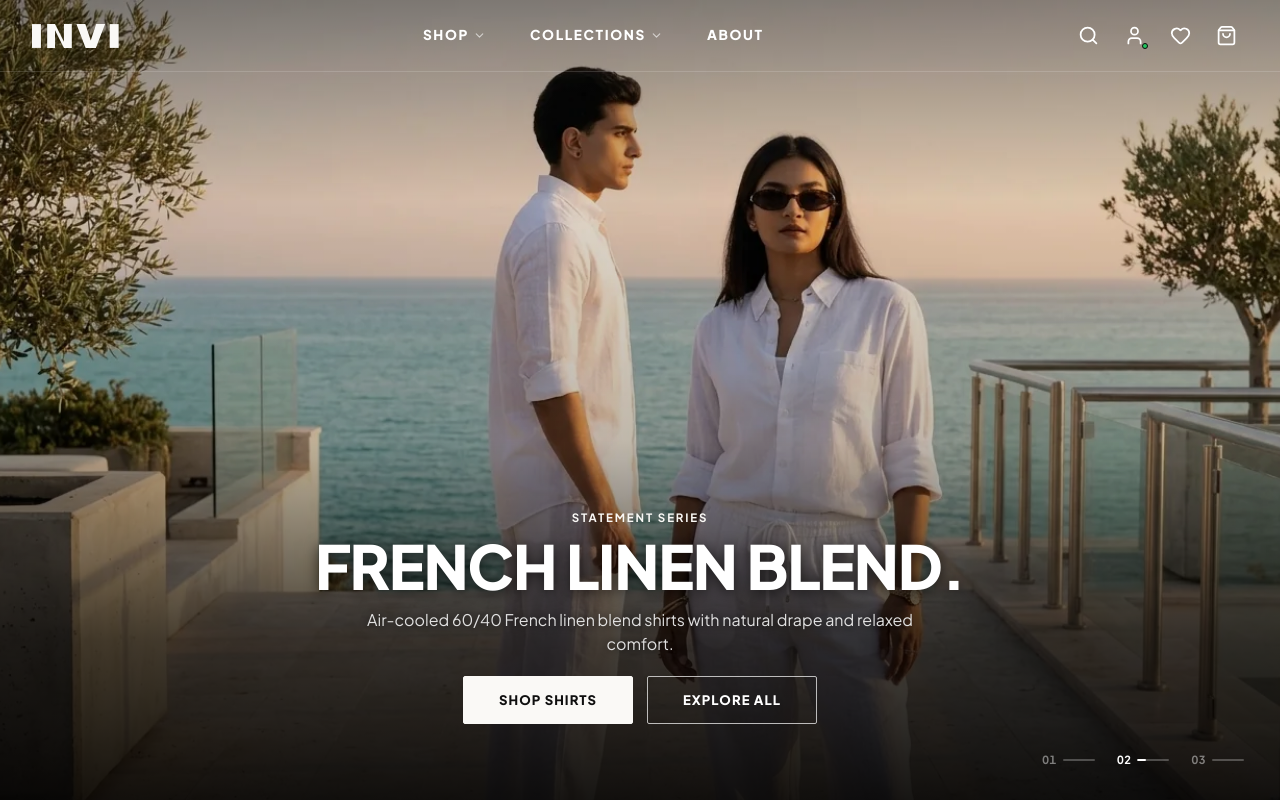
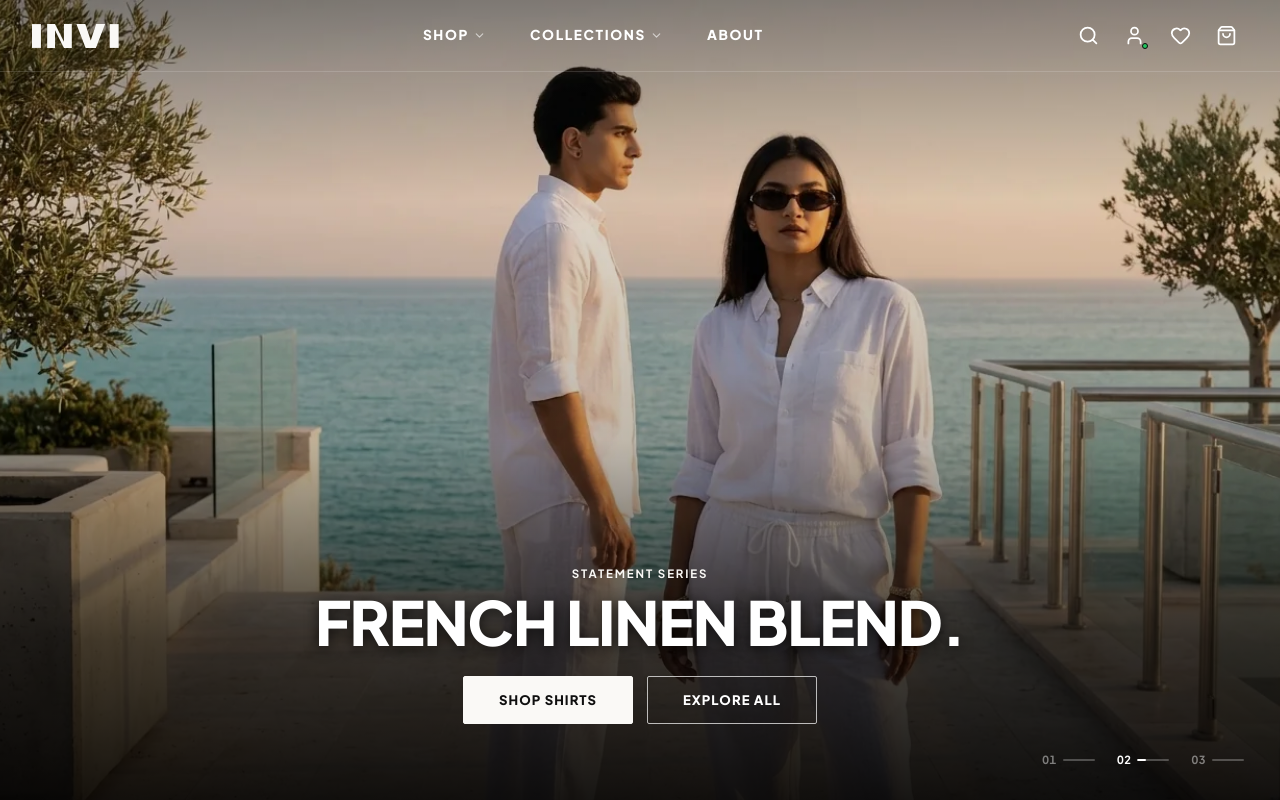
Before and after one commit to supreethkiran25/invi, a React (Vite) app: page / in a window 1280 px wide. Shown: the top 800 px of the page. Built offline with nearby package versions, Linux system fonts and the light colour scheme.

Commit message:
fix: remove hero subtitle description paragraphs for ultra-clean minimalist hero

```diff
--- a/index.html
+++ b/index.html
@@ -33,8 +33,7 @@
       .critical-hero-overlay { position: absolute; inset: 0; background: linear-gradient(to bottom, rgba(0,0,0,0.42) 0%, rgba(0,0,0,0.05) 25%, rgba(0,0,0,0.18) 55%, rgba(0,0,0,0.7) 80%, rgba(0,0,0,0.9) 100%); pointer-events: none; }
       .critical-hero-content { position: relative; z-index: 5; text-align: center; max-width: 860px; padding: 0 16px; margin-bottom: 12px; }
       .critical-tag { font-size: 0.72rem; font-weight: 700; letter-spacing: 0.16em; color: #B35436; text-transform: uppercase; margin-bottom: 8px; }
-      .critical-title { font-size: clamp(2.2rem, 5vw, 3.8rem); font-weight: 800; line-height: 1.05; letter-spacing: -0.02em; text-transform: uppercase; color: #FFFFFF; margin-bottom: 10px; text-shadow: 0 2px 14px rgba(0,0,0,0.7); }
-      .critical-desc { font-size: clamp(0.85rem, 1.4vw, 1rem); color: #EAEAEA; max-width: 580px; margin: 0 auto 20px auto; line-height: 1.5; opacity: 0.95; }
+      .critical-title { font-size: clamp(2.2rem, 5vw, 3.8rem); font-weight: 800; line-height: 1.05; letter-spacing: -0.02em; text-transform: uppercase; color: #FFFFFF; margin-bottom: 22px; text-shadow: 0 2px 14px rgba(0,0,0,0.7); }
       .critical-cta-row { display: flex; align-items: center; justify-content: center; gap: 14px; }
       .critical-btn { min-width: 170px; height: 48px; border-radius: 4px; display: inline-flex; align-items: center; justify-content: center; font-size: 0.78rem; font-weight: 800; letter-spacing: 0.08em; text-transform: uppercase; cursor: pointer; }
       .critical-btn-white { background: #FFFFFF; color: #0A0A0A; border: none; }
@@ -86,7 +85,6 @@
         <div class="critical-hero-content">
           <div class="critical-tag">INDIAN VERSATILE INDIVIDUAL</div>
           <h1 class="critical-title">ALWAYS BE MORE.</h1>
-          <p class="critical-desc">Heavyweight 240 GSM French Terry and breathable everyday essentials.</p>
           <div class="critical-cta-row">
             <button class="critical-btn critical-btn-white" aria-label="Shop the collection">SHOP THE COLLECTION</button>
             <button class="critical-btn critical-btn-outline" aria-label="Explore INVI story">EXPLORE INVI</button>
--- a/src/components/editorial/EditorialHero.jsx
+++ b/src/components/editorial/EditorialHero.jsx
@@ -7,7 +7,6 @@ const HERO_SLIDES = [
     id: 1,
     tag: 'INDIAN VERSATILE INDIVIDUAL',
     title: 'ALWAYS BE MORE.',
-    subtitle: 'Be versatile. Be More. Be INVI. Heavyweight 240 GSM French Terry and breathable everyday essentials.',
     ctaPrimary: { label: 'SHOP THE COLLECTION', category: 'all' },
     ctaSecondary: { label: 'EXPLORE INVI', page: 'about' },
     image: '/images/hero_campaign_1.webp'
@@ -16,7 +15,6 @@ const HERO_SLIDES = [
     id: 2,
     tag: 'STATEMENT SERIES',
     title: 'FRENCH LINEN BLEND.',
-    subtitle: 'Air-cooled 60/40 French linen blend shirts with natural drape and relaxed comfort.',
     ctaPrimary: { label: 'SHOP SHIRTS', category: 'shirts' },
     ctaSecondary: { label: 'EXPLORE ALL', category: 'all' },
     image: '/images/hero_campaign_2.webp'
@@ -25,7 +23,6 @@ const HERO_SLIDES = [
     id: 3,
     tag: 'EXCLUSIVE ARCHIVE',
     title: '1NE OF ONE BESPOKE.',
-    subtitle: 'Singular, hand-finished 1*1 collector drops. Once acquired, the design is permanently retired.',
     ctaPrimary: { label: 'EXPLORE 1NE OF ONE', category: 'one-of-1' },
     ctaSecondary: { label: 'SHOP ALL GARMENTS', category: 'all' },
     image: '/images/hero_campaign_3.webp'
@@ -201,10 +198,6 @@ export default function EditorialHero({ navigate }) {
             {activeSlide.title}
           </h1>
 
-          <p className="hero-description">
-            {activeSlide.subtitle}
-          </p>
-
           <div className="hero-cta-group">
             <button
               className="btn-primary hero-btn-main"
--- a/src/styles/layout.css
+++ b/src/styles/layout.css
@@ -739,7 +739,7 @@
   letter-spacing: -0.02em;
   text-transform: uppercase;
   color: #FFFFFF;
-  margin-bottom: 10px;
+  margin-bottom: 22px;
   text-shadow: 0 2px 14px rgba(0, 0, 0, 0.7);
 }
 
```
